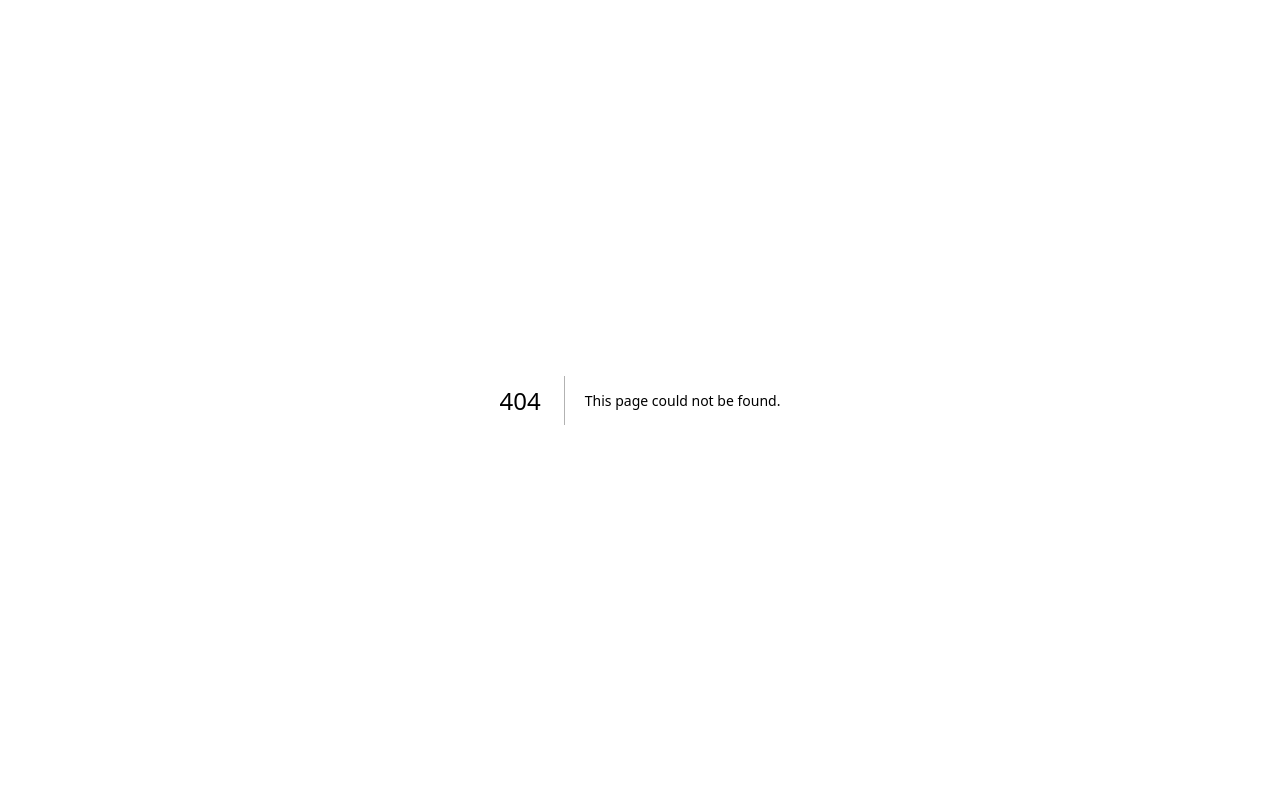
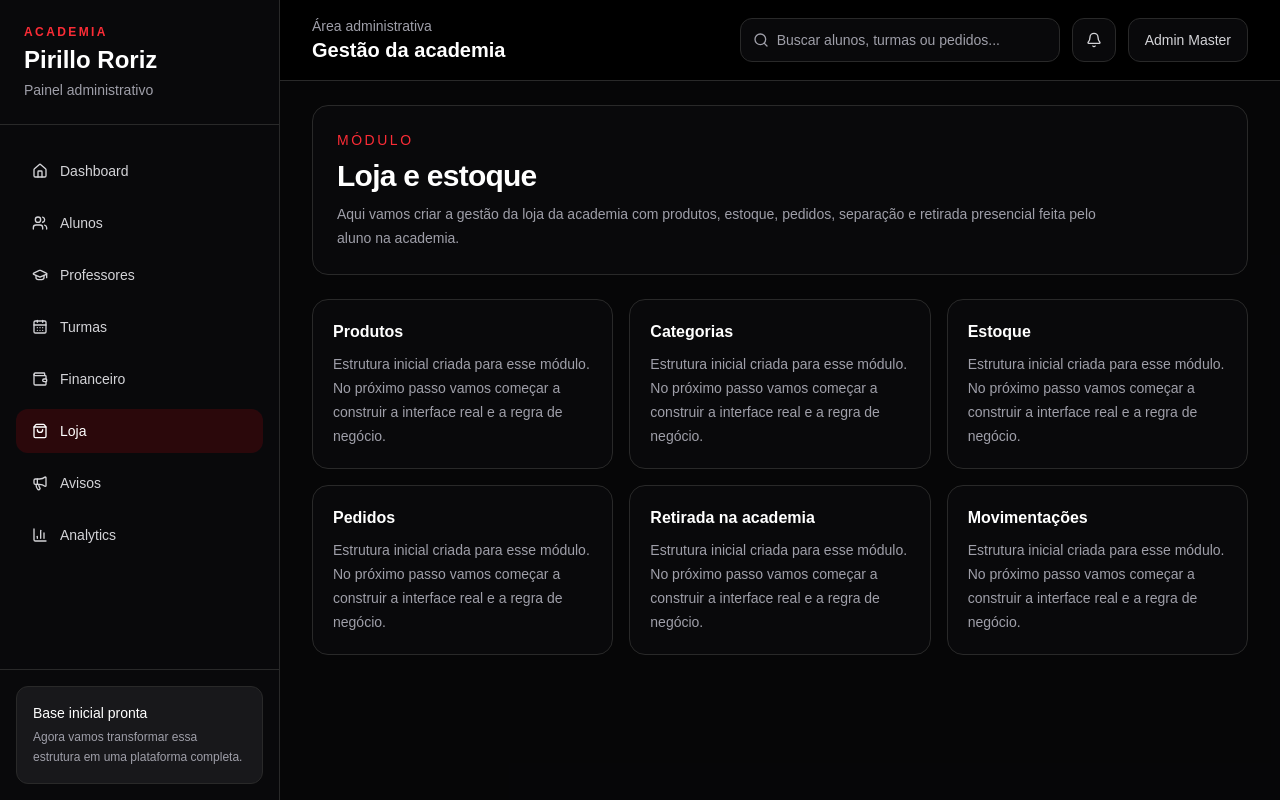
Before and after one commit to MAGAIVERH/pirillo-roriz, a Next.js app: page /admin/loja in a window 1280 px wide. Before the commit this address had no page. Built offline with nearby package versions, Linux system fonts and the light colour scheme.

Commit message:
feat: scaffold admin module placeholder pages

```diff
--- /dev/null
+++ b/src/app/(admin)/admin/analytics/page.tsx
@@ -0,0 +1,19 @@
+import { ModulePagePlaceholder } from '@/components/shared/module-page-placeholder';
+
+export default function AdminAnalyticsPage() {
+  return (
+    <ModulePagePlaceholder
+      eyebrow='Módulo'
+      title='Analytics e inteligência'
+      description='Aqui vamos construir a área estratégica da academia, com retenção, evasão, faixa etária, presença, crescimento, graduação, horários fortes e oportunidades de melhoria.'
+      items={[
+        'Faixa etária',
+        'Retenção por faixa',
+        'Evasão por faixa',
+        'Presença por turma',
+        'Entrada de novos alunos',
+        'Visão estratégica',
+      ]}
+    />
+  );
+}
--- /dev/null
+++ b/src/app/(admin)/admin/avisos/page.tsx
@@ -0,0 +1,19 @@
+import { ModulePagePlaceholder } from '@/components/shared/module-page-placeholder';
+
+export default function AdminAvisosPage() {
+  return (
+    <ModulePagePlaceholder
+      eyebrow='Módulo'
+      title='Avisos e comunicados'
+      description='Aqui vamos montar o mural e os comunicados da academia, com avisos gerais, segmentados por turma e por tipo de usuário.'
+      items={[
+        'Comunicados gerais',
+        'Avisos por turma',
+        'Avisos por perfil',
+        'Mensagens importantes',
+        'Validade do aviso',
+        'Histórico de publicações',
+      ]}
+    />
+  );
+}
--- /dev/null
+++ b/src/app/(admin)/admin/financeiro/page.tsx
@@ -0,0 +1,19 @@
+import { ModulePagePlaceholder } from '@/components/shared/module-page-placeholder';
+
+export default function AdminFinanceiroPage() {
+  return (
+    <ModulePagePlaceholder
+      eyebrow='Módulo'
+      title='Financeiro'
+      description='Aqui vamos construir o módulo financeiro com planos, mensalidades, cobranças, pagamentos, inadimplência e visão estratégica de receita da academia.'
+      items={[
+        'Planos',
+        'Mensalidades',
+        'Cobranças',
+        'Pagamentos',
+        'Inadimplência',
+        'Relatórios financeiros',
+      ]}
+    />
+  );
+}
--- /dev/null
+++ b/src/app/(admin)/admin/loja/page.tsx
@@ -0,0 +1,19 @@
+import { ModulePagePlaceholder } from '@/components/shared/module-page-placeholder';
+
+export default function AdminLojaPage() {
+  return (
+    <ModulePagePlaceholder
+      eyebrow='Módulo'
+      title='Loja e estoque'
+      description='Aqui vamos criar a gestão da loja da academia com produtos, estoque, pedidos, separação e retirada presencial feita pelo aluno na academia.'
+      items={[
+        'Produtos',
+        'Categorias',
+        'Estoque',
+        'Pedidos',
+        'Retirada na academia',
+        'Movimentações',
+      ]}
+    />
+  );
+}
--- /dev/null
+++ b/src/app/(admin)/admin/professores/page.tsx
@@ -0,0 +1,19 @@
+import { ModulePagePlaceholder } from '@/components/shared/module-page-placeholder';
+
+export default function AdminProfessoresPage() {
+  return (
+    <ModulePagePlaceholder
+      eyebrow='Módulo'
+      title='Gestão de professores'
+      description='Aqui vamos estruturar o módulo de professores com cadastro, turmas vinculadas, horários, indicadores e informações importantes para a operação da academia.'
+      items={[
+        'Lista de professores',
+        'Cadastro de professor',
+        'Turmas vinculadas',
+        'Horários',
+        'Indicadores',
+        'Observações internas',
+      ]}
+    />
+  );
+}
--- /dev/null
+++ b/src/app/(admin)/admin/turmas/page.tsx
@@ -0,0 +1,19 @@
+import { ModulePagePlaceholder } from '@/components/shared/module-page-placeholder';
+
+export default function AdminTurmasPage() {
+  return (
+    <ModulePagePlaceholder
+      eyebrow='Módulo'
+      title='Turmas e horários'
+      description='Aqui vamos montar a gestão de turmas, horários, lotação, professor responsável, calendário de aulas, sessões e base para presença com QR Code.'
+      items={[
+        'Lista de turmas',
+        'Cadastro de turma',
+        'Horários da turma',
+        'Capacidade e lotação',
+        'Sessões de aula',
+        'Matrículas',
+      ]}
+    />
+  );
+}
--- /dev/null
+++ b/src/components/shared/module-page-placeholder.tsx
@@ -0,0 +1,47 @@
+type ModulePagePlaceholderProps = {
+  eyebrow: string;
+  title: string;
+  description: string;
+  items: string[];
+};
+
+export const ModulePagePlaceholder = ({
+  eyebrow,
+  title,
+  description,
+  items,
+}: ModulePagePlaceholderProps) => {
+  return (
+    <div className='space-y-6'>
+      <section className='rounded-2xl border border-white/10 bg-zinc-950 p-6'>
+        <div className='space-y-2'>
+          <p className='text-sm font-medium uppercase tracking-[0.18em] text-red-500'>
+            {eyebrow}
+          </p>
+
+          <h1 className='text-3xl font-bold tracking-tight'>{title}</h1>
+
+          <p className='max-w-3xl text-sm leading-6 text-zinc-400'>
+            {description}
+          </p>
+        </div>
+      </section>
+
+      <section className='grid gap-4 md:grid-cols-2 xl:grid-cols-3'>
+        {items.map((item) => (
+          <article
+            key={item}
+            className='rounded-2xl border border-white/10 bg-zinc-950 p-5'
+          >
+            <h2 className='text-base font-semibold text-white'>{item}</h2>
+
+            <p className='mt-2 text-sm leading-6 text-zinc-400'>
+              Estrutura inicial criada para esse módulo. No próximo passo vamos
+              começar a construir a interface real e a regra de negócio.
+            </p>
+          </article>
+        ))}
+      </section>
+    </div>
+  );
+};
```
